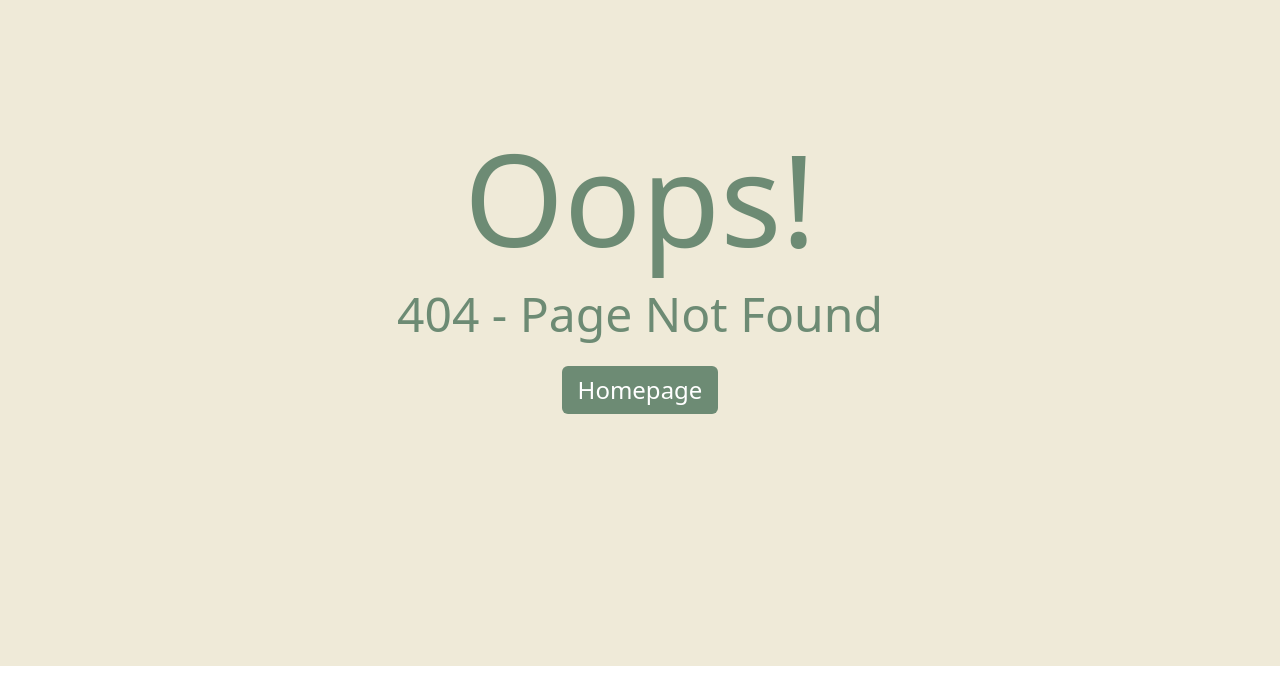
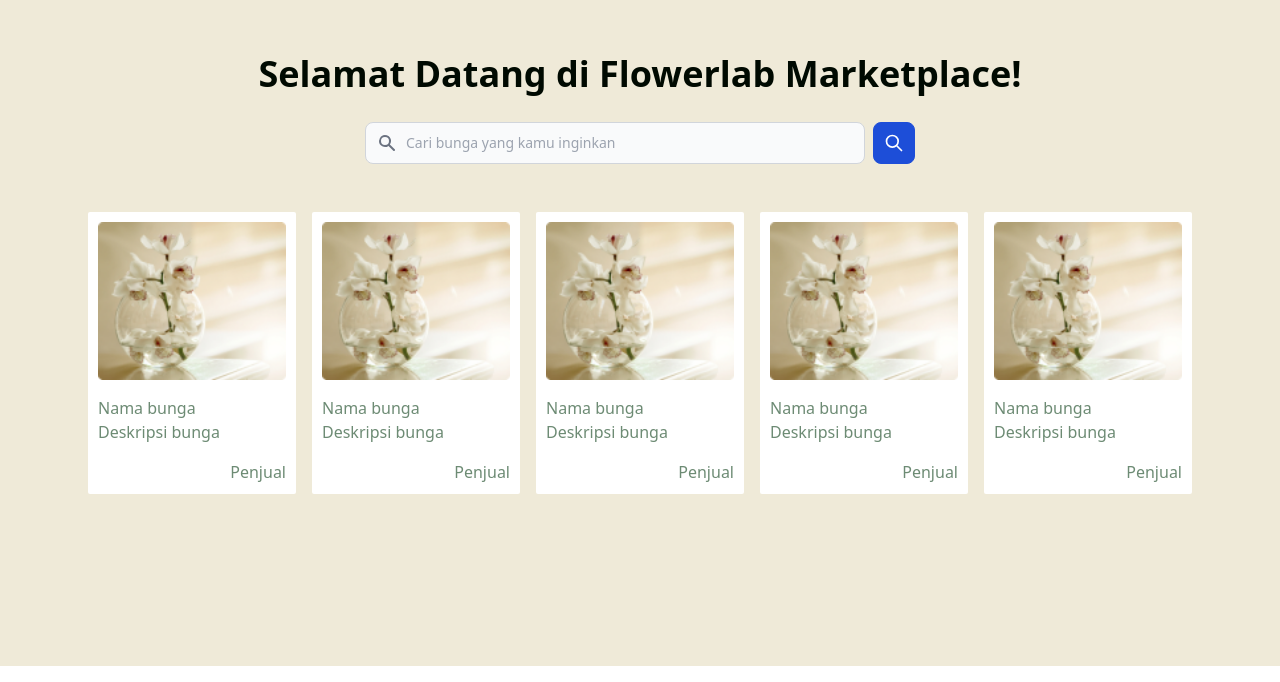
Before and after one commit to mhmd-arif/FLOWERLAB, a React (Vite) app: page /marketplace in a window 1280 px wide. Before the commit this address had no page. Shown: the part 118-800 px from the top of the page. Built offline with nearby package versions, Linux system fonts and the light colour scheme.

Commit message:
feat(Pages): add page marketplace

```diff
--- a/src/App.jsx
+++ b/src/App.jsx
@@ -6,6 +6,7 @@ import {
   FlowerDesc,
   Home,
   DaftarPenjual,
+  Marketplace,
 } from './pages';
 
 function App() {
@@ -16,6 +17,7 @@ function App() {
         <Route path="*" element={<NotFound />} />
         <Route path="/flower-description" element={<FlowerDesc />} />
         <Route path="/daftar-penjual" element={<DaftarPenjual />} />
+        <Route path="/marketplace" element={<Marketplace />} />
       </Routes>
     </BrowserRouter>
   )
--- a/src/assets/index.js
+++ b/src/assets/index.js
@@ -1,5 +1,7 @@
 import flower from "./flower img/flower.png"
+import flowerSquare from "./flower img/flowerSquare.png"
 
 export{
     flower,
+    flowerSquare
 };
--- /dev/null
+++ b/src/pages/MarketPlace.jsx
@@ -0,0 +1,86 @@
+/* eslint-disable react/no-unknown-property */
+
+import { flowerSquare } from "../assets"
+
+export default function Marketplace() {
+    return (
+        <div className="text-[#6D8B74] mx-auto w-auto h-screen flex flex-col gap-7 m-[-40px] justify-center content-center">
+            <h1 className="font-bold text-[#000A01] text-2xl md:text-3xl lg:text-4xl">Selamat Datang di Flowerlab Marketplace!</h1>
+                <form class="flex justify-center items-center">
+                    <label for="simple-search" class="sr-only">Search</label>
+                    <div class="relative w-[280px] md:w-[500px]">
+                        <div class="absolute inset-y-0 left-0 flex items-center pl-3 pointer-events-none">
+                            <svg aria-hidden="true" class="w-5 h-5 text-gray-500 dark:text-gray-400" fill="currentColor" viewBox="0 0 20 20" xmlns="http://www.w3.org/2000/svg"><path fill-rule="evenodd" d="M8 4a4 4 0 100 8 4 4 0 000-8zM2 8a6 6 0 1110.89 3.476l4.817 4.817a1 1 0 01-1.414 1.414l-4.816-4.816A6 6 0 012 8z" clip-rule="evenodd"></path></svg>
+                        </div>
+                        <input type="text" id="simple-search" class="bg-gray-50 border border-gray-300 text-gray-900 text-sm rounded-lg focus:ring-blue-500 focus:border-blue-500 block w-full pl-10 p-2.5  dark:bg-[#FFFFFF] dark:border-gray-600 dark:placeholder-gray-600 dark:text-white dark:focus:ring-blue-500 dark:focus:border-blue-500" placeholder="Cari bunga yang kamu inginkan" required />
+                    </div>
+                    <button type="submit" class="p-2.5 ml-2 text-sm font-medium text-white bg-blue-700 rounded-lg border border-blue-700 hover:bg-blue-800 focus:ring-4 focus:outline-none focus:ring-blue-300 dark:bg-blue-600 dark:hover:bg-blue-700 dark:focus:ring-blue-800">
+                        <svg class="w-5 h-5" fill="none" stroke="currentColor" viewBox="0 0 24 24" xmlns="http://www.w3.org/2000/svg"><path stroke-linecap="round" stroke-linejoin="round" stroke-width="2" d="M21 21l-6-6m2-5a7 7 0 11-14 0 7 7 0 0114 0z"></path></svg>
+                        <span class="sr-only">Search</span>
+                    </button>
+                </form>
+            <div className="flex gap-4 justify-center">
+                <div className="mt-[20px]">
+                    <div className="bg-white w-52 rounded-sm flex flex-col p-[10px] gap-4 ">
+                        <img src={flowerSquare} alt="flowersquare" />
+                        <div className="flex flex-col items-start">
+                            <p>Nama bunga</p>
+                            <p>Deskripsi bunga</p>
+                        </div>
+                        <div className="flex flex-col items-end" >
+                            <p>Penjual</p>
+                        </div>
+                    </div>
+                </div>
+                <div className="mt-[20px]">
+                    <div className="bg-white w-52 rounded-sm flex flex-col p-[10px] gap-4 ">
+                        <img src={flowerSquare} alt="flowersquare" />
+                        <div className="flex flex-col items-start">
+                            <p>Nama bunga</p>
+                            <p>Deskripsi bunga</p>
+                        </div>
+                        <div className="flex flex-col items-end" >
+                            <p>Penjual</p>
+                        </div>
+                    </div>
+                </div>
+                <div className="mt-[20px]">
+                    <div className="bg-white w-52 rounded-sm flex flex-col p-[10px] gap-4 ">
+                        <img src={flowerSquare} alt="flowersquare" />
+                        <div className="flex flex-col items-start">
+                            <p>Nama bunga</p>
+                            <p>Deskripsi bunga</p>
+                        </div>
+                        <div className="flex flex-col items-end" >
+                            <p>Penjual</p>
+                        </div>
+                    </div>
+                </div>
+                <div className="mt-[20px]">
+                    <div className="bg-white w-52 rounded-sm flex flex-col p-[10px] gap-4 ">
+                        <img src={flowerSquare} alt="flowersquare" />
+                        <div className="flex flex-col items-start">
+                            <p>Nama bunga</p>
+                            <p>Deskripsi bunga</p>
+                        </div>
+                        <div className="flex flex-col items-end" >
+                            <p>Penjual</p>
+                        </div>
+                    </div>
+                </div>
+                <div className="mt-[20px]">
+                    <div className="bg-white w-52 rounded-sm flex flex-col p-[10px] gap-4 ">
+                        <img src={flowerSquare} alt="flowersquare" />
+                        <div className="flex flex-col items-start">
+                            <p>Nama bunga</p>
+                            <p>Deskripsi bunga</p>
+                        </div>
+                        <div className="flex flex-col items-end" >
+                            <p>Penjual</p>
+                        </div>
+                    </div>
+                </div>
+            </div>
+        </div>
+    )
+}
--- a/src/pages/index.js
+++ b/src/pages/index.js
@@ -2,10 +2,12 @@ import NotFound from "./NotFound";
 import FlowerDesc from "./FlowerDesc";
 import Home from "./Home";
 import DaftarPenjual from "./DaftarPenjual";
+import Marketplace from "./MarketPlace";
 
 export{
     NotFound,
     FlowerDesc,
     Home,
     DaftarPenjual,
+    Marketplace,
 };
```
Also changed, not shown: src/assets/flower img/flowerSquare.png (added).
